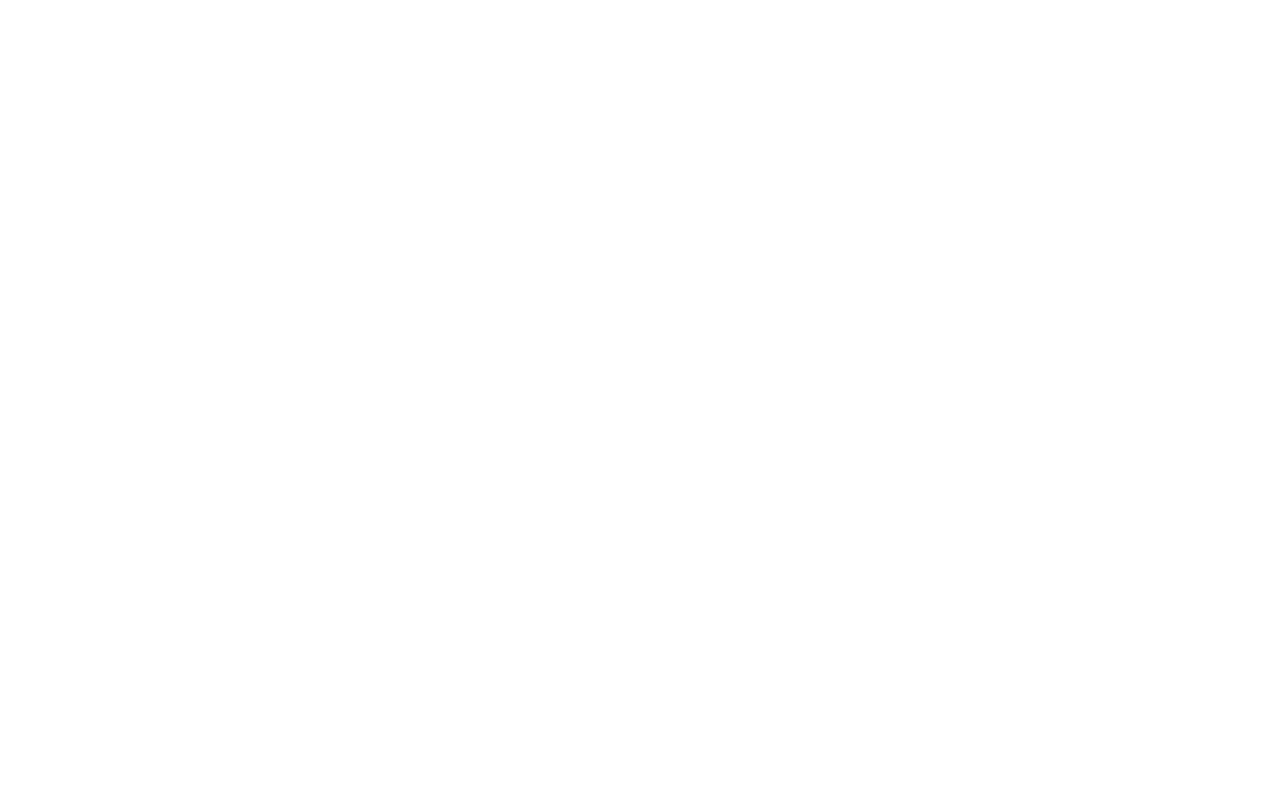
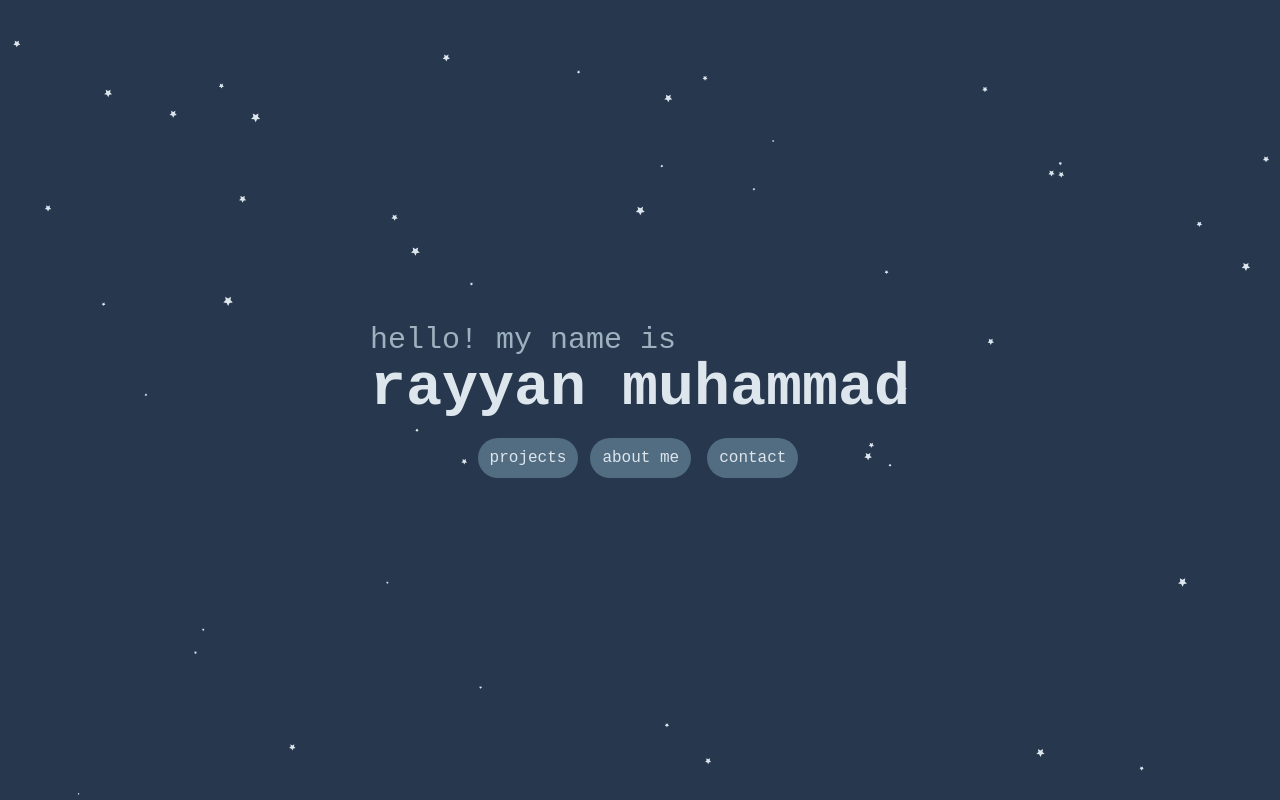
Before and after one commit to raayyann/portfolio, a Next.js app: page / in a window 1280 px wide. Built offline with nearby package versions, Linux system fonts and the light colour scheme.

Commit message:
create home page

```diff
--- /dev/null
+++ b/src/app/components/BackgroundParticle.tsx
@@ -0,0 +1,47 @@
+import Particles from "react-particles";
+import { loadFull } from "tsparticles";
+
+export default function BackgroundParticle() {
+  return (
+    <div className="relative -z-10">
+      <Particles
+        init={loadFull}
+        options={{
+          background: {
+            color: {
+              value: "#27374D",
+            },
+          },
+          fpsLimit: 60,
+          particles: {
+            color: {
+              value: "#DDE6ED",
+            },
+            move: {
+              direction: "top",
+              enable: true,
+              random: true,
+              speed: 2,
+              straight: true,
+            },
+            number: {
+              density: {
+                enable: true,
+                area: 1000,
+              },
+              value: 50,
+            },
+            shape: {
+              type: "star",
+            },
+            size: {
+              value: { min: 0.5, max: 2.5 },
+            },
+          },
+        }}
+        height="100vh"
+        width="100vw"
+      />
+    </div>
+  );
+}
--- a/src/app/globals.css
+++ b/src/app/globals.css
@@ -1,3 +1,9 @@
 @tailwind base;
 @tailwind components;
 @tailwind utilities;
+
+@import url('https://fonts.googleapis.com/css2?family=Roboto+Mono&display=swap');
+
+.ff-mono {
+    font-family: 'Roboto Mono', monospace;
+}
--- a/src/app/layout.tsx
+++ b/src/app/layout.tsx
@@ -16,7 +16,10 @@
 }) {
   return (
     <html lang="en">
-      <body className={inter.className}>{children}</body>
+      <body className={inter.className}>
+        <div className="bg-pallete-4 absolute -z-10 h-screen w-screen" />
+        <div className="overflow-hidden ff-mono">{children}</div>
+      </body>
     </html>
   );
 }
--- a/src/app/page.tsx
+++ b/src/app/page.tsx
@@ -1 +1,58 @@
-export default function Home() {}
+"use client";
+import { useEffect, useState } from "react";
+import BackgroundParticle from "./components/BackgroundParticle";
+
+export default function Home() {
+  const [opacity, setOpacity] = useState(0);
+  const [delay, setDelay] = useState(700);
+  const [disabled, setDisabled] = useState(false);
+
+  useEffect(() => {
+    setOpacity(1);
+    setTimeout(() => {
+      setDelay(0);
+    }, 100);
+  }, []);
+
+  return (
+    <div
+      className={`flex opacity-0 transition-opacity delay-${delay} duration-1000 ease-in-out`}
+      style={{ opacity }}
+    >
+      <BackgroundParticle />
+      <div className="mx-auto flex h-screen items-center p-5">
+        <div>
+          <h3 className="text-3xl text-pallete-2">hello! my name is</h3>
+          <h1 className="text-6xl font-bold text-pallete-1">rayyan muhammad</h1>
+          <div className="flex justify-center">
+            <button
+              className="px-3 py-2 mx-1 bg-pallete-3 rounded-full text-pallete-1 mt-5 hover:opacity-75"
+              disabled={disabled}
+              onClick={() => {
+                setDisabled(true);
+                setOpacity(0);
+              }}
+            >
+              projects
+            </button>
+            <button
+              className="px-3 py-2 mx-2 bg-pallete-3 rounded-full text-pallete-1 mt-5 hover:opacity-75"
+              disabled={disabled}
+            >
+              about me
+            </button>
+            <button
+              className="px-3 py-2 mx-2 bg-pallete-3 rounded-full text-pallete-1 mt-5 hover:opacity-75"
+              disabled={disabled}
+            >
+              contact
+            </button>
+          </div>
+        </div>
+      </div>
+      {/* <div className="mx-auto flex h-screen w-screen p-5 bg-pallete-4">
+        <h1 className="text-3xl font-bold text-pallete-1">Projects</h1>
+      </div> */}
+    </div>
+  );
+}
--- a/tailwind.config.ts
+++ b/tailwind.config.ts
@@ -1,20 +1,26 @@
-import type { Config } from 'tailwindcss'
+import type { Config } from "tailwindcss";
 
 const config: Config = {
   content: [
-    './src/pages/**/*.{js,ts,jsx,tsx,mdx}',
-    './src/components/**/*.{js,ts,jsx,tsx,mdx}',
-    './src/app/**/*.{js,ts,jsx,tsx,mdx}',
+    "./src/pages/**/*.{js,ts,jsx,tsx,mdx}",
+    "./src/components/**/*.{js,ts,jsx,tsx,mdx}",
+    "./src/app/**/*.{js,ts,jsx,tsx,mdx}",
   ],
   theme: {
+    colors: {
+      "pallete-4": "#27374D",
+      "pallete-3": "#526D82",
+      "pallete-2": "#9DB2BF",
+      "pallete-1": "#DDE6ED",
+    },
     extend: {
       backgroundImage: {
-        'gradient-radial': 'radial-gradient(var(--tw-gradient-stops))',
-        'gradient-conic':
-          'conic-gradient(from 180deg at 50% 50%, var(--tw-gradient-stops))',
+        "gradient-radial": "radial-gradient(var(--tw-gradient-stops))",
+        "gradient-conic":
+          "conic-gradient(from 180deg at 50% 50%, var(--tw-gradient-stops))",
       },
     },
   },
   plugins: [],
-}
-export default config
+};
+export default config;
```
Also changed, not shown: package.json (+7 -5 lines), 1 other file (tests, documents, lock files or other folders).
